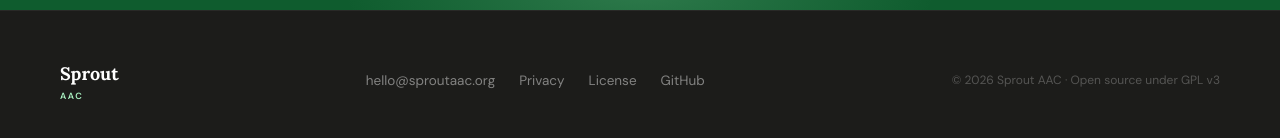
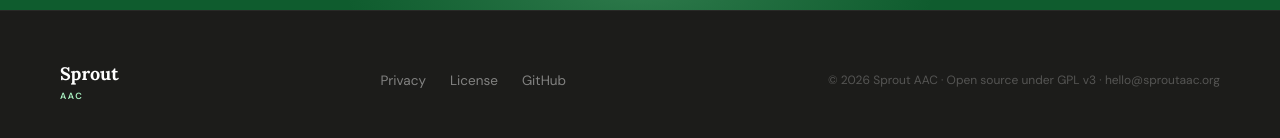
Before and after one commit to sproutaac/website, a plain HTML site: page public/index.html in a window 1280 px wide. Shown: the part 5059-5197 px from the top of the page. Drawn offline with Linux system fonts and the light colour scheme.

Commit message:
Move email to copyright line in footer

```diff
--- a/public/index.html
+++ b/public/index.html
@@ -1236,12 +1236,11 @@
       </div>
     </a>
     <div class="footer-links">
-      <a href="mailto:hello@sproutaac.org">hello@sproutaac.org</a>
       <a href="/privacy">Privacy</a>
       <a href="https://github.com/sproutaac/app/blob/main/LICENSE" target="_blank" rel="noopener">License</a>
       <a href="https://github.com/sproutaac" target="_blank" rel="noopener">GitHub</a>
     </div>
-    <p class="footer-copy">© 2026 Sprout AAC · Open source under GPL v3</p>
+    <p class="footer-copy">© 2026 Sprout AAC · Open source under GPL v3 · <a href="mailto:hello@sproutaac.org" style="color:inherit;text-decoration:none;">hello@sproutaac.org</a></p>
   </footer>
 
   <script>
```
